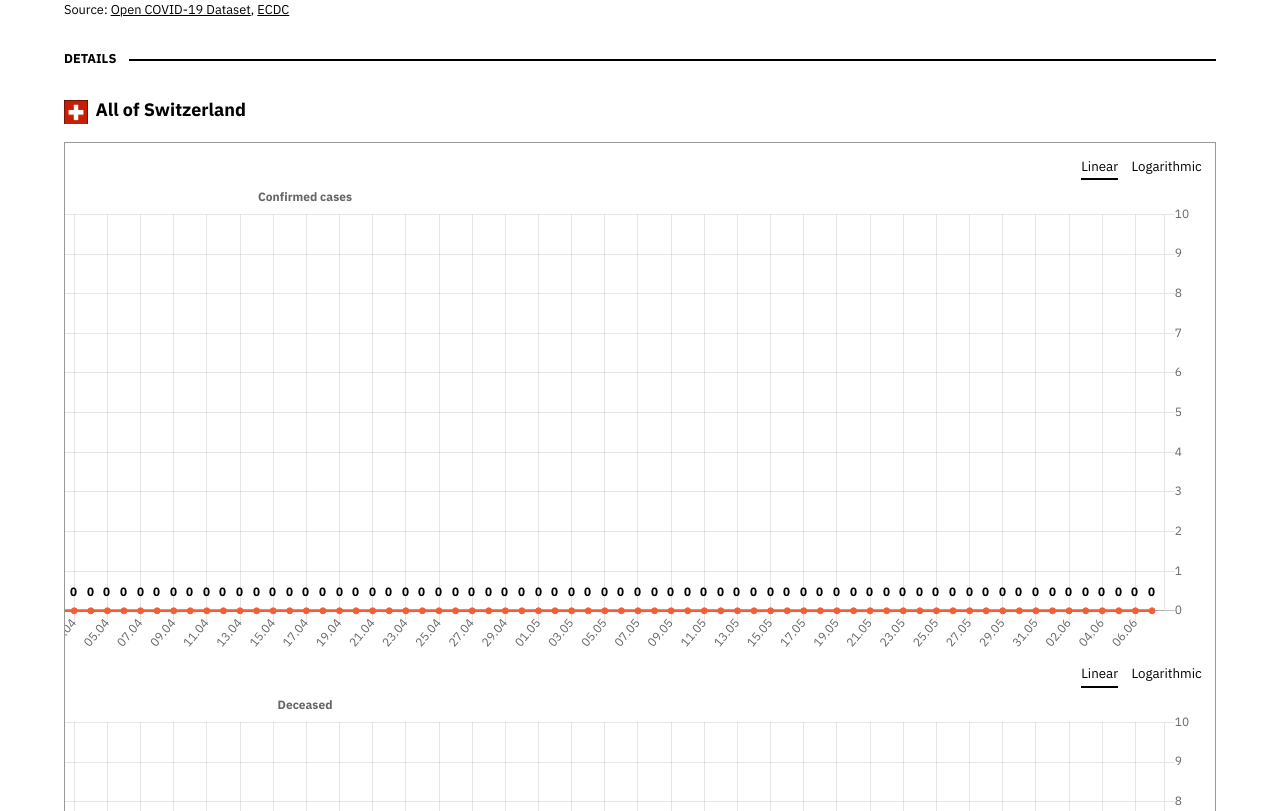
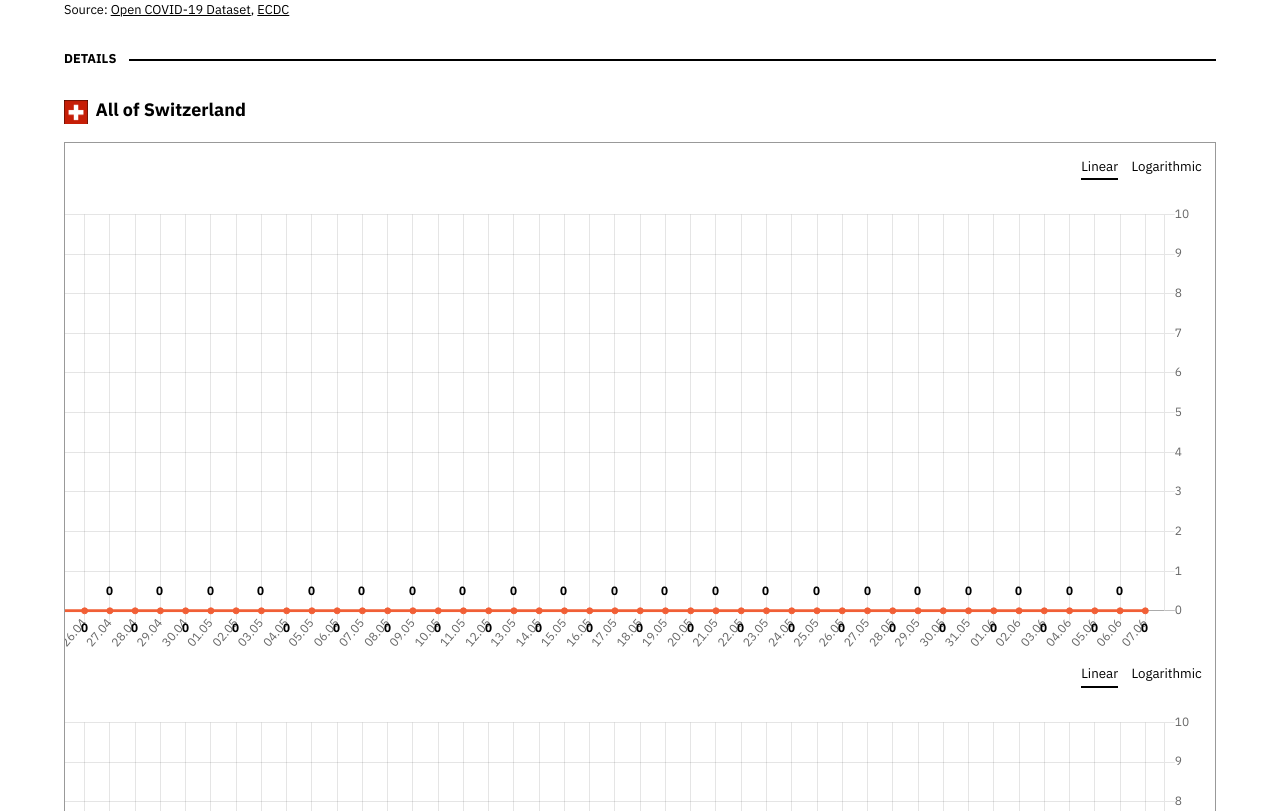
Before and after one commit to rsalzer/COVID_19_CH, a plain HTML site: page index.html in a window 1280 px wide. Shown: the part 1849-2660 px from the top of the page. Drawn offline with Linux system fonts and the light colour scheme; no server answers.

Commit message:
better readability; enlarge canvas

```diff
--- a/script.js
+++ b/script.js
@@ -745,7 +745,14 @@ function barChartAllCH() {
         borderColor: '#F15F36',
         backgroundColor: '#F15F36',
         datalabels: {
-          align: 'end',
+          align: /*'end',*/ function (context) {
+                var index = context.dataIndex;
+                return index % 2 == 0 ? 'top' : 'bottom';
+          },
+          offset: function (context) {
+                var index = context.dataIndex;
+                return index % 2 == 0 ? 5 : 10;
+          },
           anchor: 'end'
         }
       }
@@ -871,7 +878,10 @@ function barChartAllCHDeaths() {
         borderColor: inDarkMode() ? 'rgba(150, 150, 150, 1)' : '#010101',
         backgroundColor: inDarkMode() ? 'rgba(150, 150, 150, 1)' : '#010101',
         datalabels: {
-          align: 'end',
+          align: 'end', /*function (context) {
+                var index = context.dataIndex;
+                return index % 2 == 0 ? 'top' : 'bottom';
+          },*/
           anchor: 'end'
         }
       }
@@ -1316,7 +1326,7 @@ function getDataLabels() {
   return {
       color: inDarkMode() ? '#ccc' : 'black',
       font: {
-        weight: 'bold'
+        weight: 'bold',
       },
       formatter: function(value, context) {
         var index = context.dataIndex;
--- a/style.css
+++ b/style.css
@@ -3,6 +3,7 @@
     color-scheme: light dark;
     --color-main: #000;
     --color-background: #fff;
+    --canvas-minwidth: 2700px;
 }
 @media (prefers-color-scheme: dark) {
     :root {
@@ -277,14 +278,14 @@ h3 {
 }
 canvas {
   width: 100%;
-	min-width: 1800px;
+	min-width: var(--canvas-minwidth);
 }
 button {
 	font-family: "IBM Plex Sans", sans-serif;
 }
 .chartButtons {
 	overflow-x: scroll;
-	min-width: 1800px;
+	min-width: var(--canvas-minwidth);
 	width: 100%
     clear: both;
 }
```
